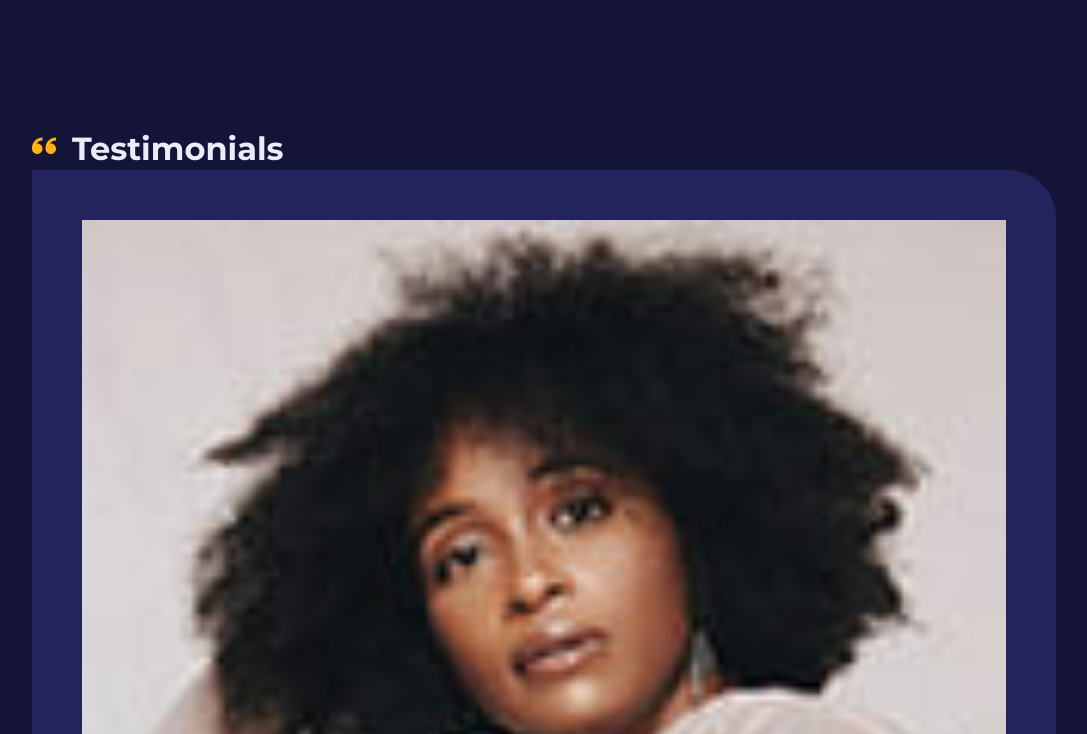
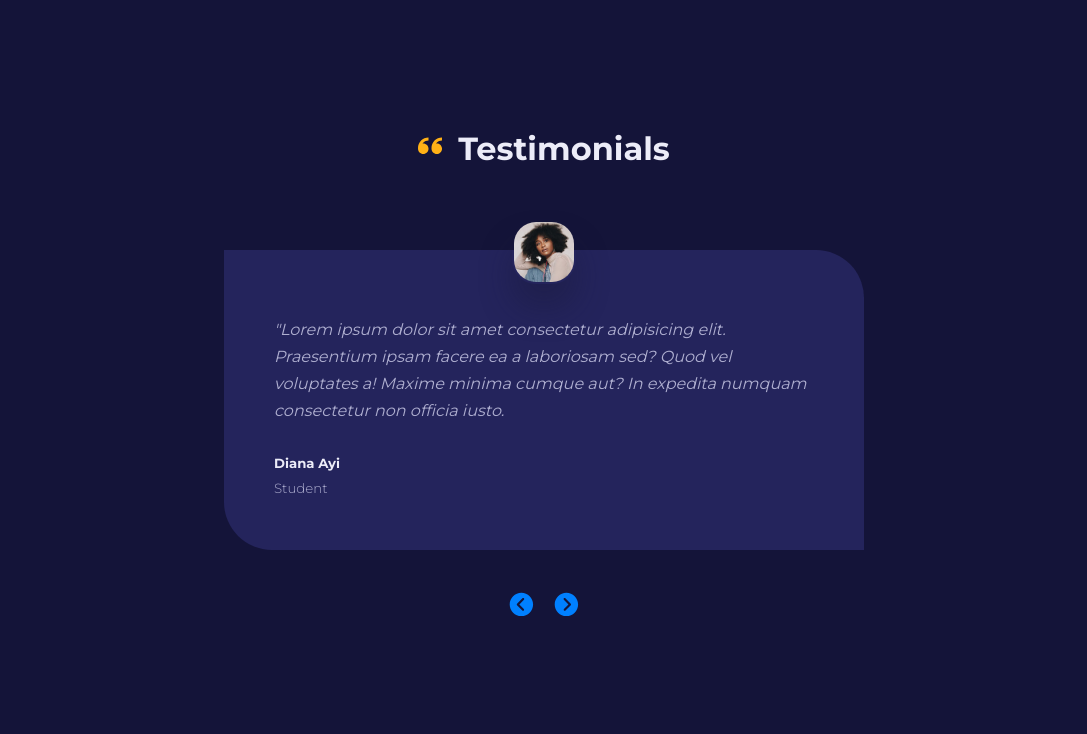
Before and after one commit to kodesand/React-website, a React (Vite) app: page / in a window 1280 px wide. Shown: the part 3020-3754 px from the top of the page, without its empty margins (96-1183 px from the left). After the commit the page ends 3642 px from the top, so only its background shows below. Built offline with nearby package versions, Linux system fonts and the light colour scheme.

Commit message:
style testimonial component

```diff
--- a/src/components/Testimonials/index.jsx
+++ b/src/components/Testimonials/index.jsx
@@ -6,7 +6,7 @@ import {
 } from 'react-icons/io'
 
 import SectionHeader from '@/components/SectionHeader'
-import Card from '@/UI/card/index'
+import Card from '@/UI/card'
 
 import data from './data.js'
 import './style.css'
@@ -18,7 +18,11 @@ const Testimonials = () => {
   return (
     <section className='testimonials'>
       <div className='container testimonials__container'>
-        <SectionHeader icon={<ImQuotesLeft />} title='Testimonials' />
+        <SectionHeader
+          icon={<ImQuotesLeft />}
+          title='Testimonials'
+          className='testimonials__head'
+        />
         <Card className='testimonial'>
           <div className='testimonial__avatar'>
             <img src={avatar} alt={name} />
@@ -28,8 +32,12 @@ const Testimonials = () => {
           <small className='testimonial__title'>{job}</small>
         </Card>
         <div className='testimonials__btn-container'>
-          <IoIosArrowDropleftCircle />
-          <IoIosArrowDroprightCircle />
+          <button className='testimonials__btn'>
+            <IoIosArrowDropleftCircle />
+          </button>
+          <button className='testimonials__btn'>
+            <IoIosArrowDroprightCircle />
+          </button>
         </div>
       </div>
     </section>
--- a/src/components/Testimonials/style.css
+++ b/src/components/Testimonials/style.css
@@ -0,0 +1,61 @@
+.testimonials {
+  width: 50rem;
+  margin-inline: auto;
+}
+
+.testimonials__head {
+  justify-content: center;
+}
+
+.card.testimonial {
+  position: relative;
+  text-align: left;
+  margin-top: 5rem;
+  /* border: 2px solid transparent; */
+}
+
+.testimonial__avatar {
+  width: 4rem;
+  height: 4rem;
+  border-radius: 1.5rem;
+  border: 2px solid transparent;
+  overflow: hidden;
+  position: absolute;
+  top: -2rem;
+  left: calc(50% - 2rem);
+  box-shadow: 0 1.5rem 2rem rgba(26, 26, 54, 0.4);
+  transition: var(--transition);
+}
+
+.testimonial:hover .testimonial__avatar {
+  border-radius: 50%;
+  border-color: var(--color-gray-500);
+}
+
+.testimonial__quote {
+  font-style: italic;
+  margin: 1rem 0 2rem;
+}
+
+.card small.testimonial__title {
+  margin-top: 0.3rem;
+}
+
+.testimonials__btn-container {
+  width: fit-content;
+  margin: 2.5rem auto 0;
+  display: flex;
+  justify-content: center;
+  align-items: center;
+  gap: 1rem;
+}
+
+.testimonials__btn {
+  background-color: transparent;
+  cursor: pointer;
+}
+
+.testimonials__btn svg {
+  fill: var(--color-primary);
+  font-size: 1.8rem;
+}
```
